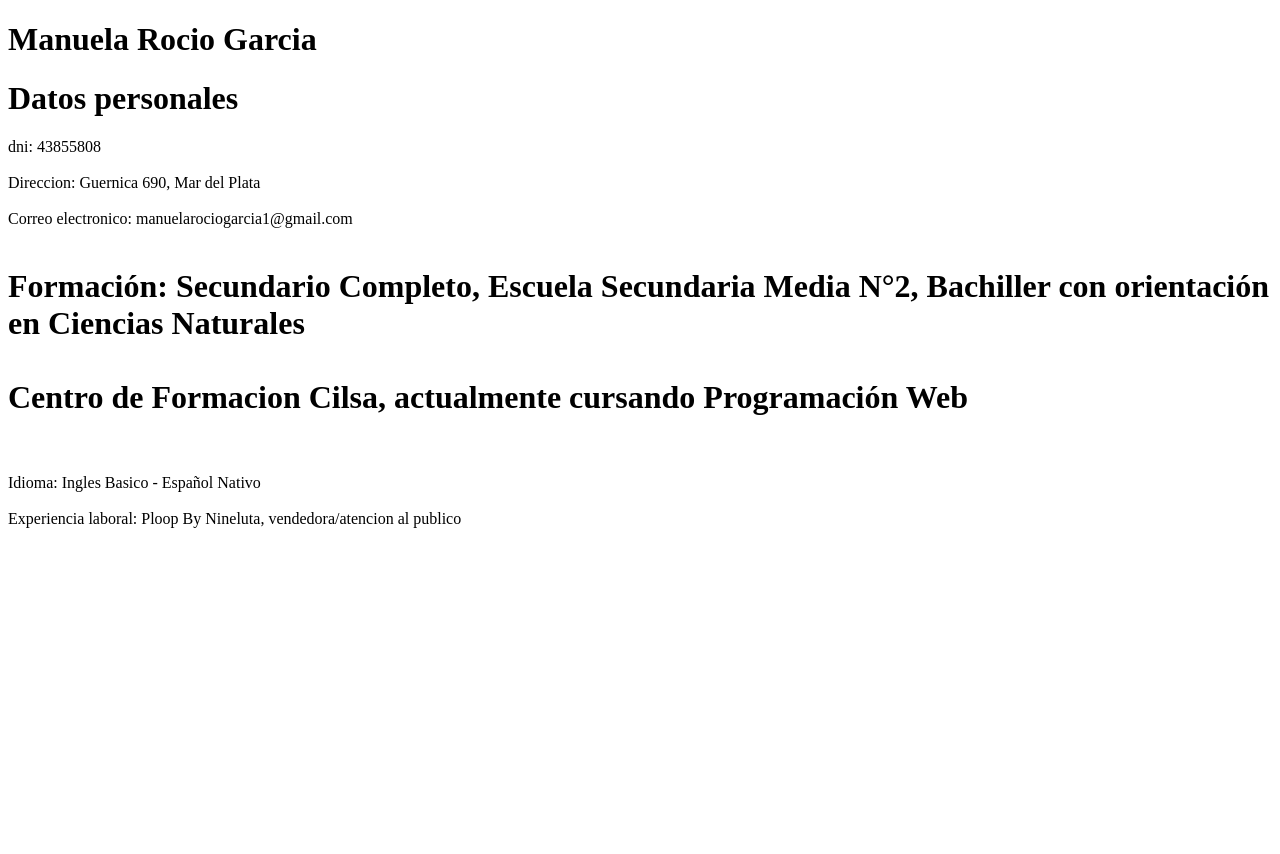
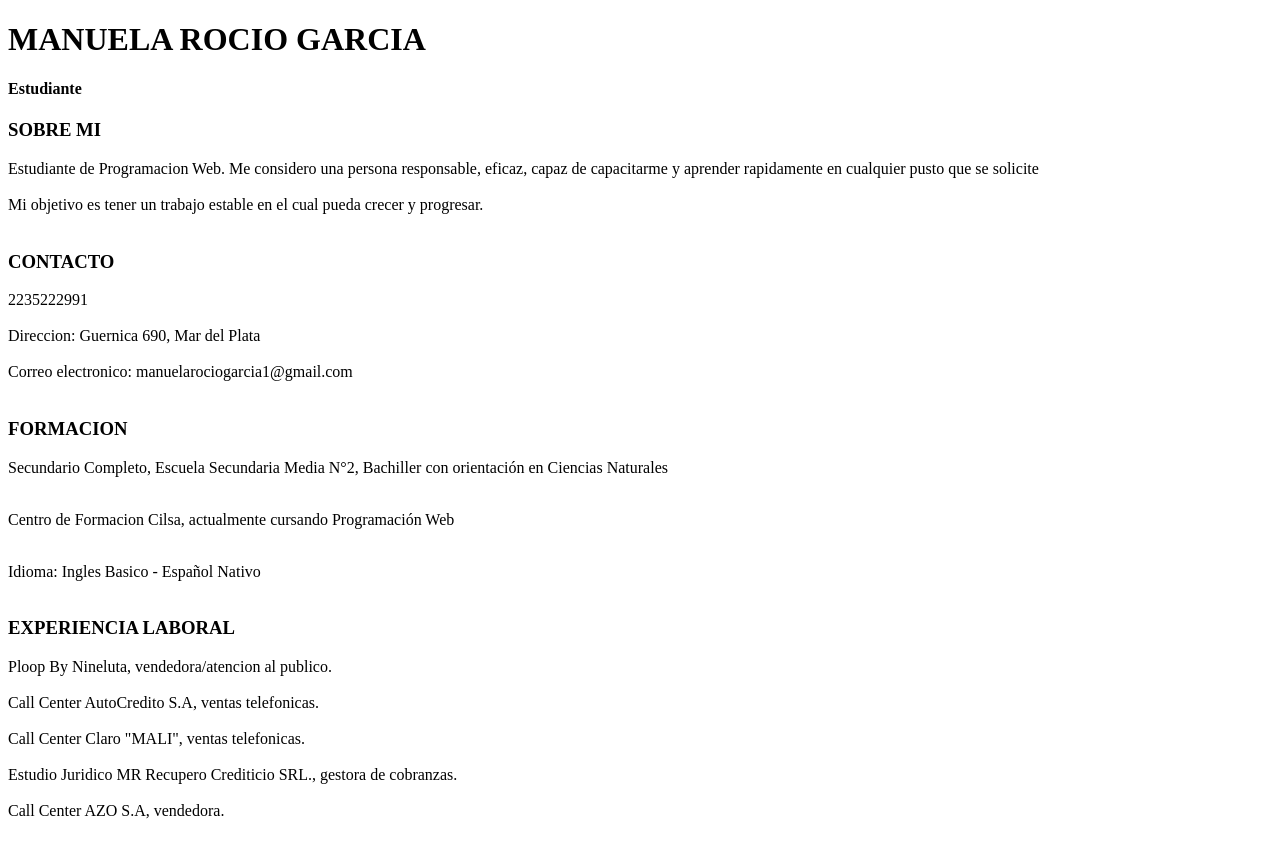
Before and after one commit to manuelarociogarcia/file-K-Desktop-manuela-index.html, a plain HTML site: page index.html in a window 1280 px wide. Before the commit the page ends 800 px from the top, so only its background shows below. Drawn offline with Linux system fonts and the light colour scheme.

Commit message:
mi primer comentario

```diff
--- a/index.html
+++ b/index.html
@@ -9,22 +9,31 @@
     />
     <title>Document</title>
   </head>
-  <h1>Manuela Rocio Garcia
-    <h1></h1>
-  <h1>Datos personales</h1>
-  <p>dni: 43855808 <br> <br>
+  <body></body>
+  <h1>MANUELA ROCIO GARCIA<h1> </h1>
+    <h4>Estudiante</h4>
+    <h3>SOBRE MI</h3>
+    <p>Estudiante de Programacion Web. Me considero una persona responsable, eficaz, capaz de capacitarme y aprender rapidamente en cualquier pusto que se solicite <br> <br>
+      Mi objetivo es tener un trabajo estable en el cual pueda crecer y progresar. <br> <br>
+    </h4>
+  <h3>CONTACTO</h3>
+  <p>2235222991<br> <br>
   Direccion: Guernica 690, Mar del Plata <br> <br>
   Correo electronico: manuelarociogarcia1@gmail.com <br> <br>
-  <h1> Formación: Secundario Completo, Escuela Secundaria Media N°2, Bachiller con orientación en Ciencias Naturales <br> <br>
-    Centro de Formacion Cilsa, actualmente cursando Programación Web <br> <br>
+  <h3>FORMACION<h3></h3>
+    Secundario Completo, Escuela Secundaria Media N°2, Bachiller con orientación en Ciencias Naturales<br> <br>
+    <p></p>Centro de Formacion Cilsa, actualmente cursando Programación Web<br> <br>
   </h1>
   <p> Idioma: Ingles Basico - Español Nativo <br> <br>
-    Experiencia laboral: Ploop By Nineluta, vendedora/atencion al publico
+    <h3>EXPERIENCIA LABORAL<h3> </h3>
+    <p> </p>Ploop By Nineluta, vendedora/atencion al publico. <br> <br>
+    Call Center AutoCredito S.A, ventas telefonicas. <br> <br>
+    Call Center Claro "MALI", ventas telefonicas. <br> <br>
+    Estudio Juridico MR Recupero Crediticio SRL., gestora de cobranzas. <br> <br>
+    Call Center AZO S.A, vendedora. <br> <br>
+
   </p>
 
-
-
-
-  <body></body>
+<body></body>
 
 </html>
```
